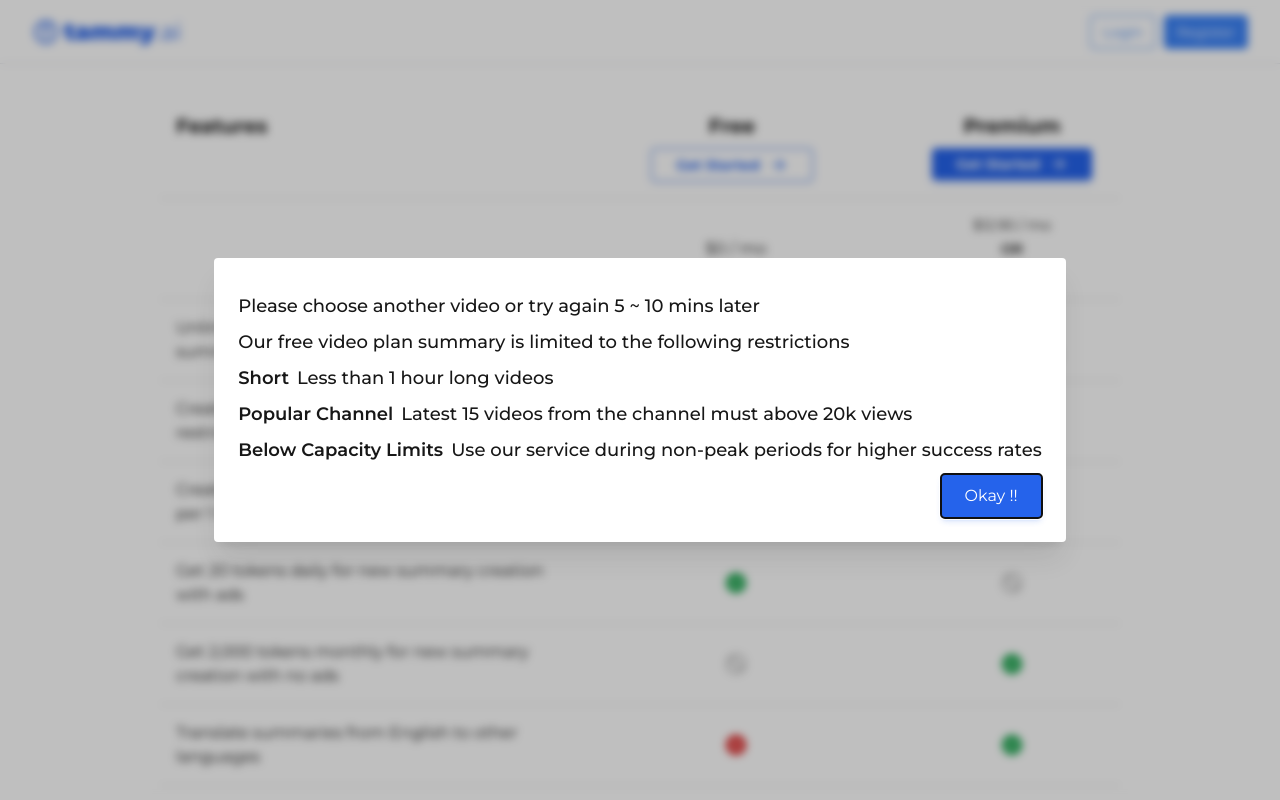
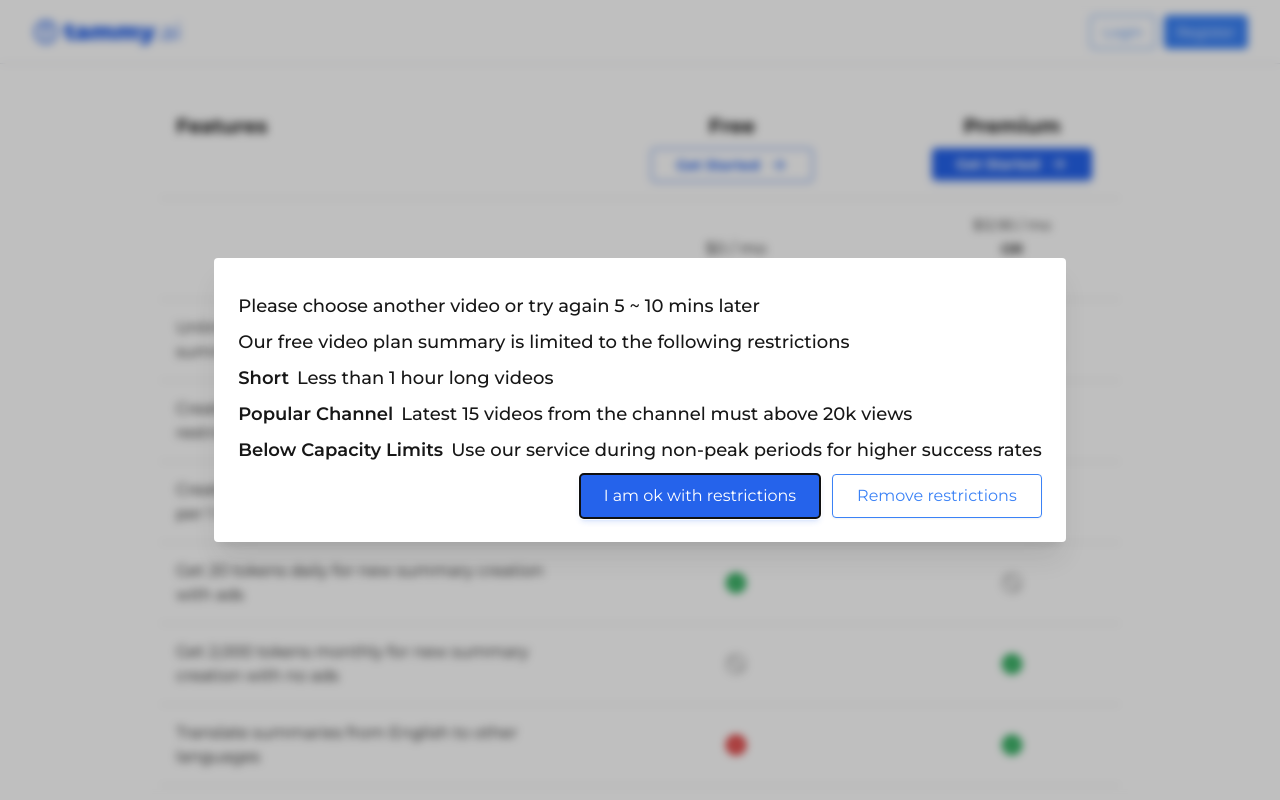
Before and after one commit to zaidakhterr/app-tammy-ai, a Next.js app: page /subscription in a window 1280 px wide. Shown: the top 800 px of the page. Built offline with nearby package versions, Linux system fonts and the light colour scheme.

Commit message:
error modal

```diff
--- a/components/ErrorModal.js
+++ b/components/ErrorModal.js
@@ -1,12 +1,10 @@
 import { Dialog, Transition } from "@headlessui/react";
+import { useRouter } from "next/router";
 import React, { Fragment } from "react";
-import Button from "./Button";
+import Button, { OutlineButton } from "./Button";
 
-export default function ErrorModal({
-  buttonText = "Okay !!",
-  state = true,
-  setState,
-}) {
+export default function ErrorModal({ state = true, setState }) {
+  const router = useRouter();
   const errorMessages = [
     "Please choose another video or try again 5 ~ 10 mins later",
     "Our free video plan summary is limited to the following restrictions",
@@ -65,9 +63,25 @@ export default function ErrorModal({
                   })}
 
                   <div className="flex w-full items-center justify-end gap-3">
-                    <Button type="button" onClick={() => setState(false)}>
-                      {buttonText}
+                    <Button
+                      type="button"
+                      onClick={() => {
+                        setState(false);
+                        router.push("/subscription");
+                      }}
+                    >
+                      I am ok with restrictions
                     </Button>
+                    <OutlineButton
+                      type="button"
+                      className={""}
+                      onClick={() => {
+                        setState(false);
+                        router.push("/subscription");
+                      }}
+                    >
+                      Remove restrictions
+                    </OutlineButton>
                   </div>
                 </Dialog.Panel>
               </Transition.Child>
```
